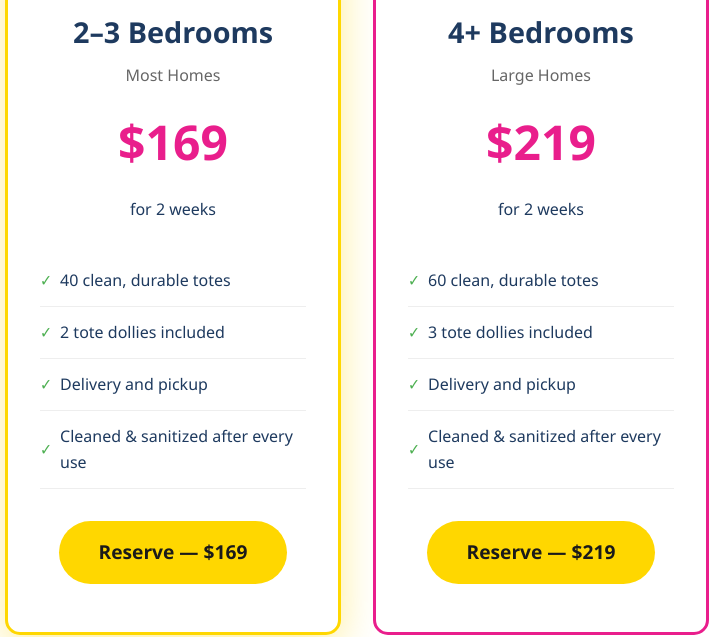
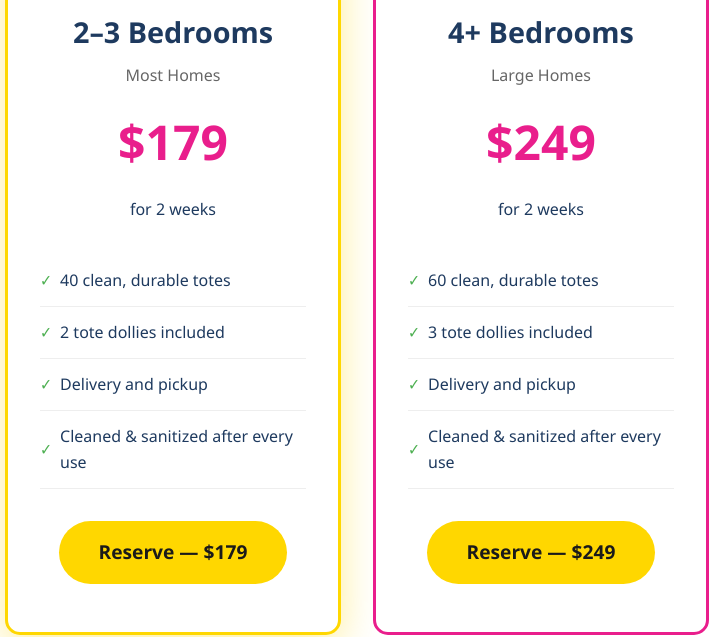
Before and after one commit to ctjoey/tinastoterental, a plain HTML site: page index.html in a window 1280 px wide. Shown: the part 4141-4778 px from the top of the page, 467-1181 px from the left. Drawn offline with Linux system fonts and the light colour scheme.

Commit message:
Update index.html

```diff
--- a/index.html
+++ b/index.html
@@ -813,7 +813,7 @@
                 <div class="popular-badge">Most Popular</div>
                 <h4>2–3 Bedrooms</h4>
                 <p style="color: #666;">Most Homes</p>
-                <div class="package-price">$169</div>
+                <div class="package-price">$179</div>
                 <p>for 2 weeks</p>
                 <ul>
                     <li><span class="check">✓</span> 40 clean, durable totes</li>
@@ -821,13 +821,13 @@
                     <li><span class="check">✓</span> Delivery and pickup</li>
                     <li><span class="check">✓</span> Cleaned & sanitized after every use</li>
                 </ul>
-                <a href="#booking" class="btn-primary">Reserve — $169</a>
+                <a href="#booking" class="btn-primary">Reserve — $179</a>
             </div>
 
             <div class="package-card">
                 <h4>4+ Bedrooms</h4>
                 <p style="color: #666;">Large Homes</p>
-                <div class="package-price">$219</div>
+                <div class="package-price">$249</div>
                 <p>for 2 weeks</p>
                 <ul>
                     <li><span class="check">✓</span> 60 clean, durable totes</li>
@@ -835,7 +835,7 @@
                     <li><span class="check">✓</span> Delivery and pickup</li>
                     <li><span class="check">✓</span> Cleaned & sanitized after every use</li>
                 </ul>
-                <a href="#booking" class="btn-primary">Reserve — $219</a>
+                <a href="#booking" class="btn-primary">Reserve — $249</a>
             </div>
         </div>
     </section>
@@ -920,8 +920,8 @@
                     <select id="package" name="package" required>
                         <option value="">Choose a package...</option>
                         <option value="1bedroom">1 Bedroom — 20 Totes + Tote Dolly — $99</option>
-                        <option value="2-3bedroom">2–3 Bedrooms — 40 Totes + 2 Tote Dollies — $169</option>
-                        <option value="4plus">4+ Bedrooms — 60 Totes + 3 Tote Dollies — $219</option>
+                        <option value="2-3bedroom">2–3 Bedrooms — 40 Totes + 2 Tote Dollies — $179</option>
+                        <option value="4plus">4+ Bedrooms — 60 Totes + 3 Tote Dollies — $249</option>
                         <option value="notsure">Something else — let's discuss</option>
                     </select>
                 </div>
```
